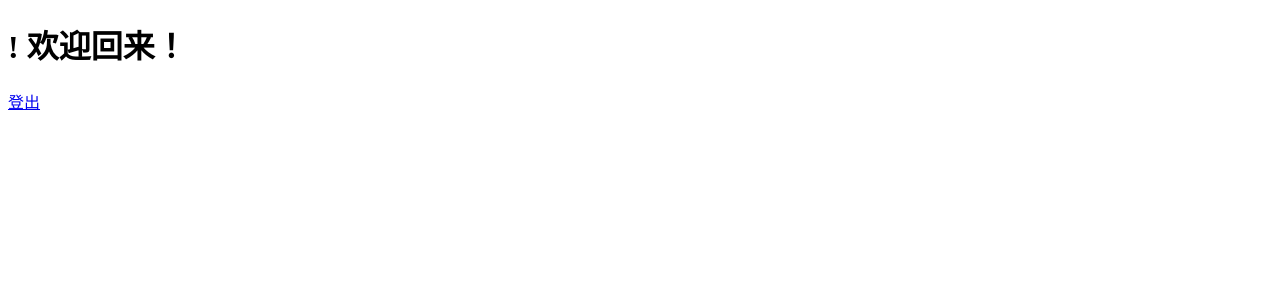
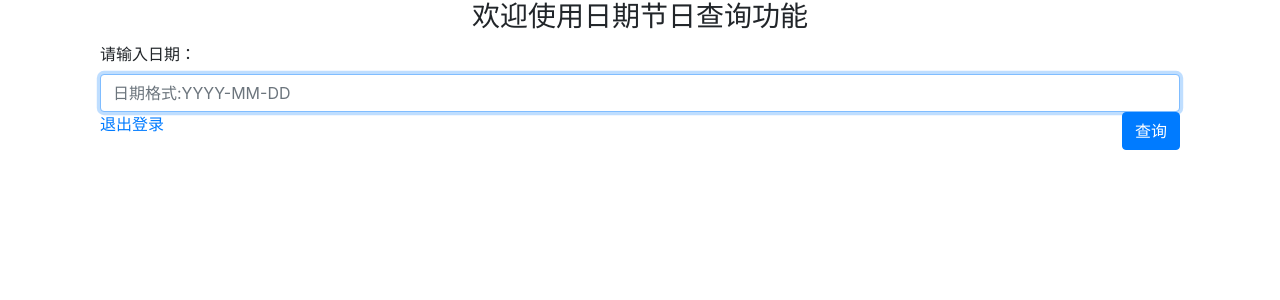
Before and after one commit to iamthy/Django_lab, a Django app: template lab_django/login/templates/login/index.html in a window 1280 px wide. Shown: the top 300 px of the page. Run offline with Django 3.2, Linux system fonts and the light colour scheme; the template is opened without the code that fills it, so the values that code supplies are empty; some libraries are stand-ins or nearby versions.

Commit message:
完成日期与节日查询功能

```diff
--- a/lab_django/login/templates/login/index.html
+++ b/lab_django/login/templates/login/index.html
@@ -1,13 +1,38 @@
-<!DOCTYPE html>
+<!doctype html>
 <html lang="en">
-<head>
-    <meta charset="UTF-8">
-    <title>首页</title>
-</head>
-<body>
-<h1>{{ request.session.user_name }}!  欢迎回来！</h1>
-<p>
-    <a href="/logout/">登出</a>
-</p>
-</body>
+  <head>
+    <!-- Required meta tags -->
+    <meta charset="utf-8">
+    <meta name="viewport" content="width=device-width, initial-scale=1, shrink-to-fit=no">
+    <!-- Bootstrap CSS -->
+    <link href="https://cdn.bootcss.com/twitter-bootstrap/4.3.1/css/bootstrap.min.css" rel="stylesheet">
+    <title>登录</title>
+  </head>
+  <body>
+    <div class="container">
+        <div class="col">
+            <form class="form-index" action="/index/" method="post">
+                {% if message %}
+                    <div class="alert alert-warning">{{ message }}</div>
+                {% endif %}
+                {% csrf_token %}
+                <h3 class="text-center">欢迎使用日期节日查询功能</h3>
+                <div class="form-group">
+                <label for="id_date">请输入日期：</label>
+                <input type="text" name='date' class="form-control" id="id_date" placeholder="日期格式:YYYY-MM-DD" autofocus required>
+            <div>
+                <button type="submit" class="btn btn-primary float-right">查询</button>
+                <a href="/logout/">退出登录</a>
+            </div>
+            </form>
+        </div>
+    </div> <!-- /container -->
+
+    <!-- Optional JavaScript -->
+    <!-- jQuery first, then Popper.js, then Bootstrap JS -->
+    <script src="https://cdn.bootcss.com/jquery/3.3.1/jquery.js"></script>
+    <script src="https://cdn.bootcss.com/popper.js/1.15.0/umd/popper.js"></script>
+    <script src="https://cdn.bootcss.com/twitter-bootstrap/4.3.1/js/bootstrap.min.js"></script>
+
+  </body>
 </html>
```
Also changed, not shown: lab_django/login/views.py (+15 -0 lines).
